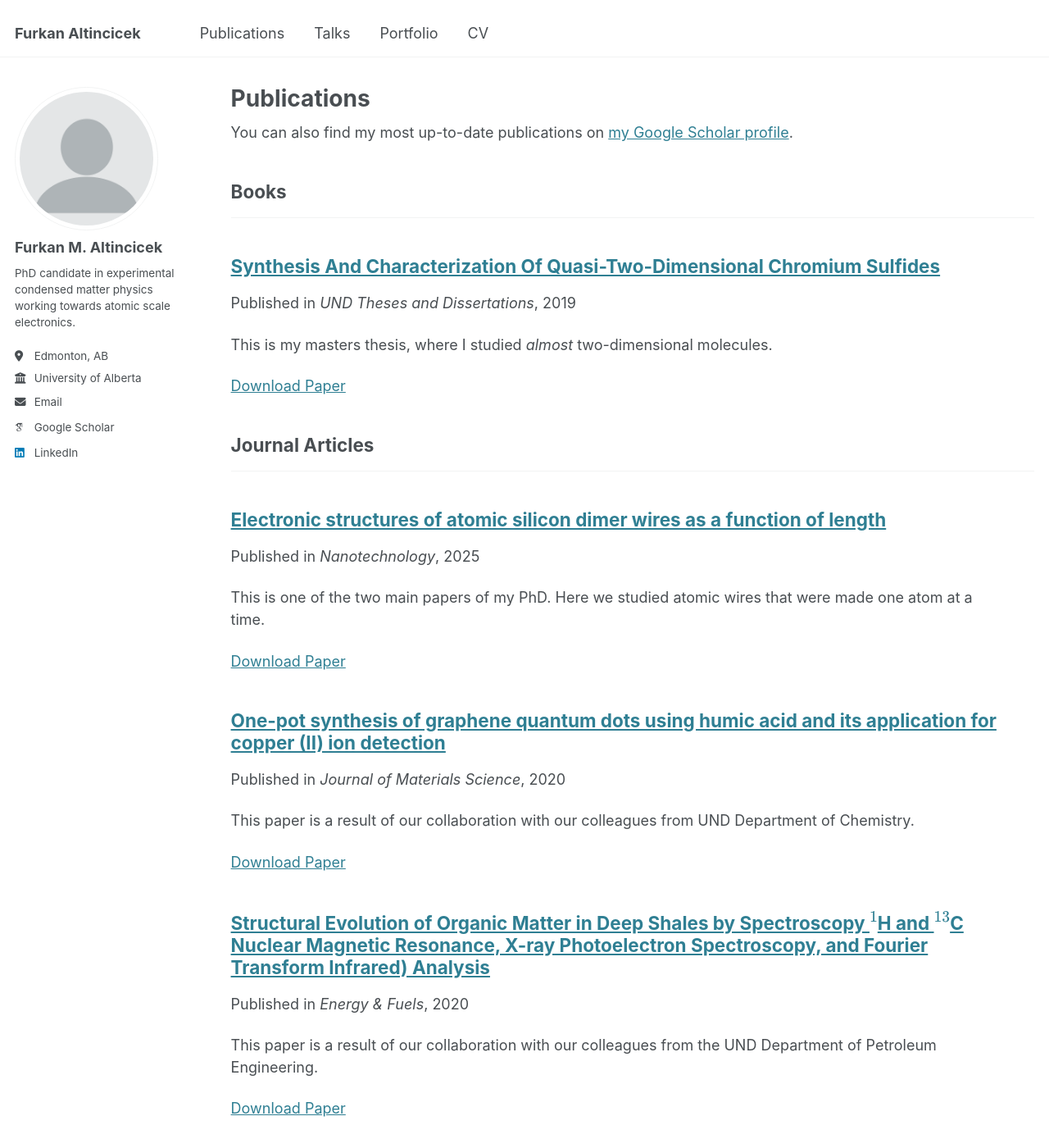
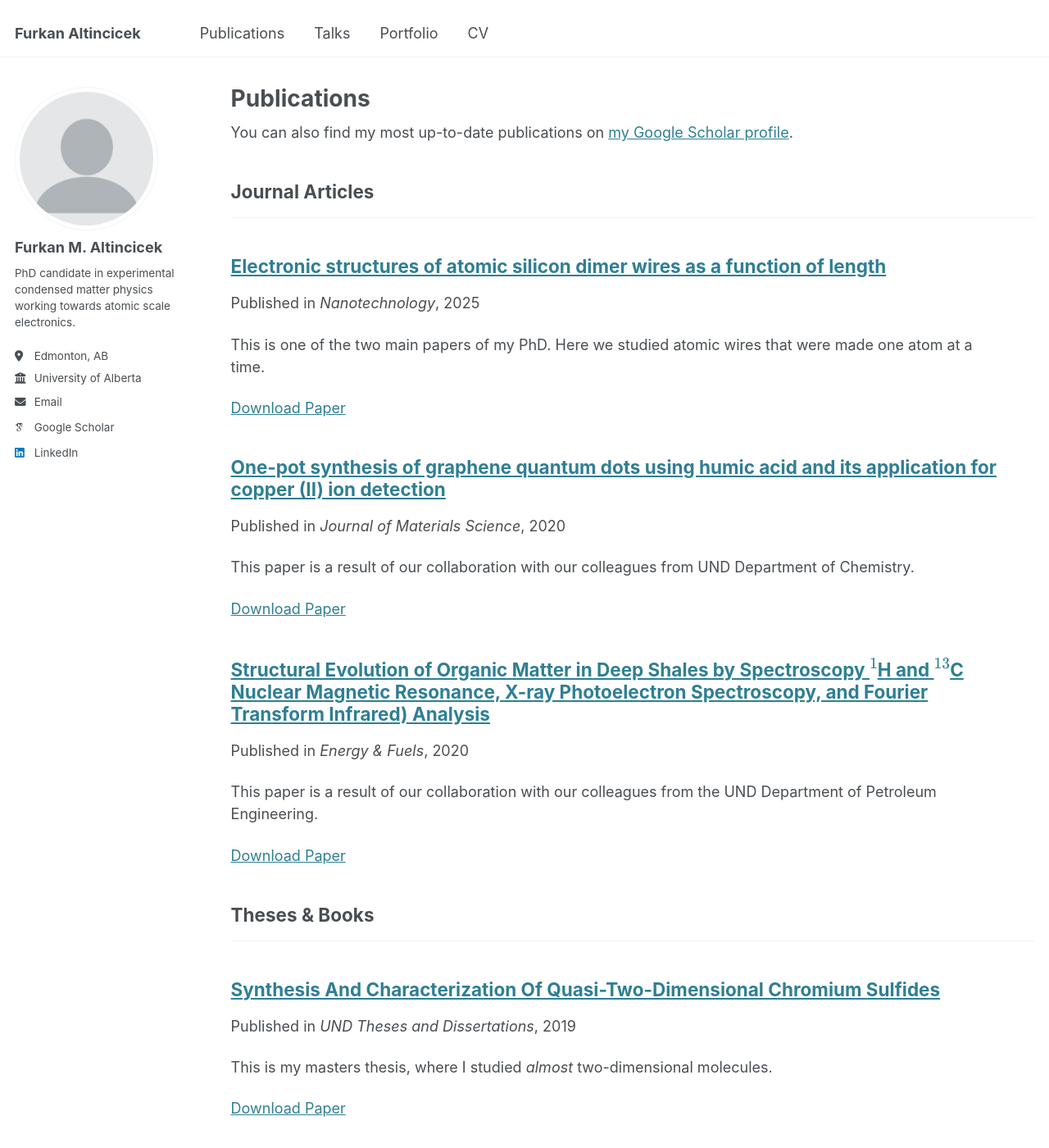
Before and after one commit to faltincicek/faltincicek.github.io, a Jekyll site: the page built from _pages/publications.html, in a window 1280 px wide and 1400 px high. Shown: the whole window at 82% size. Built offline with Jekyll 4.4.1, drawn with Linux system fonts in a browser that asks for light colours; some web fonts are replaced.

Commit message:
Update _config.yml

```diff
--- a/_config.yml
+++ b/_config.yml
@@ -77,10 +77,10 @@ author:
 
 # Publication Category - The following the list of publication categories and their headings
 publication_category:
-  books:
-    title: 'Books'
   manuscripts:
     title: 'Journal Articles'
+  books:
+    title: 'Theses & Books'
   conferences:
     title: 'Conference Papers'
 
```
